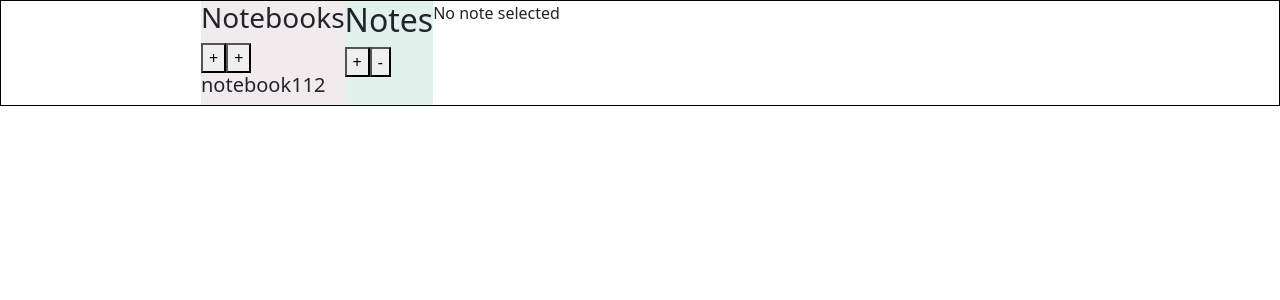
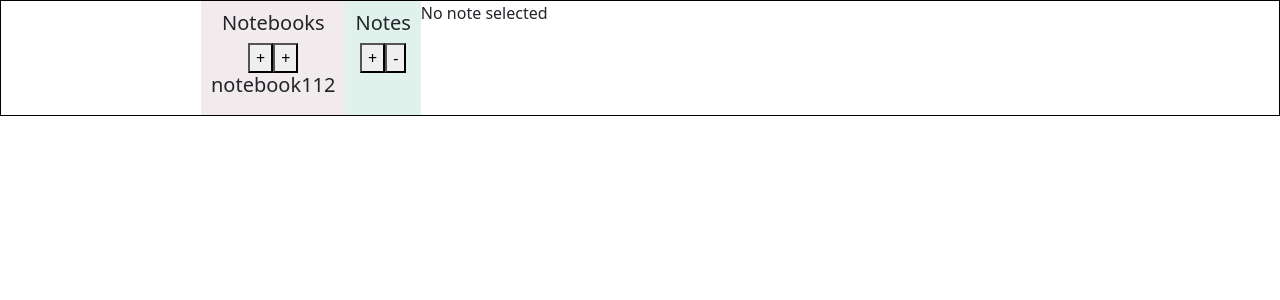
Before and after one commit to avachoi/ava_note, a React (Create React App) app: page / in a window 1280 px wide. Shown: the top 300 px of the page. Built offline with nearby package versions, Linux system fonts and the light colour scheme.

Commit message:
added state change

```diff
--- a/src/App.css
+++ b/src/App.css
@@ -5,11 +5,18 @@
 	padding-left: 200px;
 	padding-right: 200px;
 }
-
+.header {
+	text-align: center;
+}
 h5 {
 	color: blue;
 }
-
+.heading {
+	font-size: 20px;
+}
+.section {
+	padding: 10px;
+}
 /* notebooks */
 .notebooks {
 	background-color: #f1ebed;
--- a/src/Main.js
+++ b/src/Main.js
@@ -1,4 +1,6 @@
+import { useState } from "react";
 function Main({ activeNote, editNotes }) {
+	const [state, setState] = useState();
 	const editField = (key, value) => {
 		editNotes({
 			...activeNote,
@@ -11,13 +13,18 @@ function Main({ activeNote, editNotes }) {
 		return <div>No note selected</div>;
 	}
 	return (
-		<div className="main col-7">
+		<div className="main col-7 section">
 			<p>Last edited on 3/8/24 6:27pm</p>
 			<div className="mainButtons">
-				<button className="edit">edit</button>
-				<button className="done">done</button>
+				<button className="edit" onClick={() => setState("edit")}>
+					edit
+				</button>
+				<button className="done" onClick={() => setState("done")}>
+					done
+				</button>
 			</div>
-
+			{state === "edit" ? (
+				<div className="editPart">
 					<input
 						type="text"
 						id="title"
@@ -32,11 +39,13 @@ function Main({ activeNote, editNotes }) {
 						value={activeNote.body}
 						onChange={(e) => editField("body", e.target.value)}
 					/>
-
+				</div>
+			) : (
 				<div className="afterDone">
 					<h1 className="doneTitle">{activeNote.title}</h1>
 					<div className="doneBody">{activeNote.body}</div>
 				</div>
+			)}
 		</div>
 	);
 }
--- a/src/Notebooks.js
+++ b/src/Notebooks.js
@@ -4,12 +4,14 @@ import { Container, Row } from "react-bootstrap";
 
 function Notebooks() {
 	return (
-		<div className="notebooks">
-			<h3>Notebooks</h3>
+		<div className="notebooks section">
+			<div className="header">
+				<h3 className="heading">Notebooks</h3>
 
-			<button>+</button>
+				<button>+</button>
 
-			<button>+</button>
+				<button>+</button>
+			</div>
 
 			<h5>notebook112</h5>
 		</div>
--- a/src/Notes.js
+++ b/src/Notes.js
@@ -1,9 +1,12 @@
 function Notes({ notes, addNote, deleteNote, activeNote, setActiveNote }) {
 	return (
-		<div className="notes">
-			<h2>Notes</h2>
-			<button onClick={addNote}>+</button>
-			<button onClick={() => deleteNote(activeNote)}>-</button>
+		<div className="notes section">
+			<div className="header">
+				<h2 className="heading">Notes</h2>
+				<button onClick={addNote}>+</button>
+				<button onClick={() => deleteNote(activeNote)}>-</button>
+			</div>
+
 			<div className="notesList">
 				{notes.map((note) => (
 					<div
```
Lines whose indentation alone changed are shown as unchanged.
